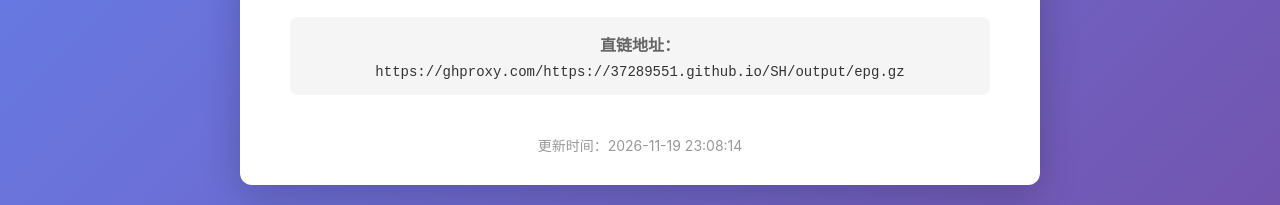
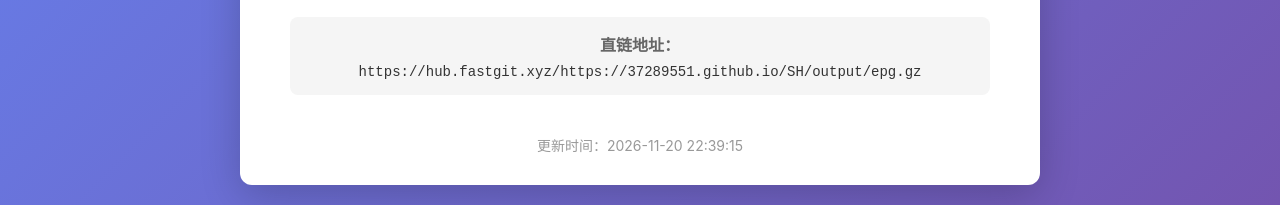
Before and after one commit to 37289551/SH, a plain HTML site: page index.html in a window 1280 px wide. Shown: the part 226-431 px from the top of the page. Drawn offline with Linux system fonts and the light colour scheme.

Commit message:
更新EPG下载页面 2026-11-20

```diff
--- a/index.html
+++ b/index.html
@@ -71,14 +71,14 @@
     <div class="container">
         <h1>📺 EPG 节目单下载</h1>
         <div class="download-section">
-            <a href="https://ghproxy.com/https://37289551.github.io/SH/output/epg.gz" class="download-btn" download>下载 EPG 文件 (epg.gz)</a>
+            <a href="https://hub.fastgit.xyz/https://37289551.github.io/SH/output/epg.gz" class="download-btn" download>下载 EPG 文件 (epg.gz)</a>
             <div class="url-info">
                 <label>直链地址：</label>
-                <code>https://ghproxy.com/https://37289551.github.io/SH/output/epg.gz</code>
+                <code>https://hub.fastgit.xyz/https://37289551.github.io/SH/output/epg.gz</code>
             </div>
         </div>
         <div class="update-time">
-            更新时间：2026-11-19 23:08:14
+            更新时间：2026-11-20 22:39:15
         </div>
     </div>
 </body>
```
